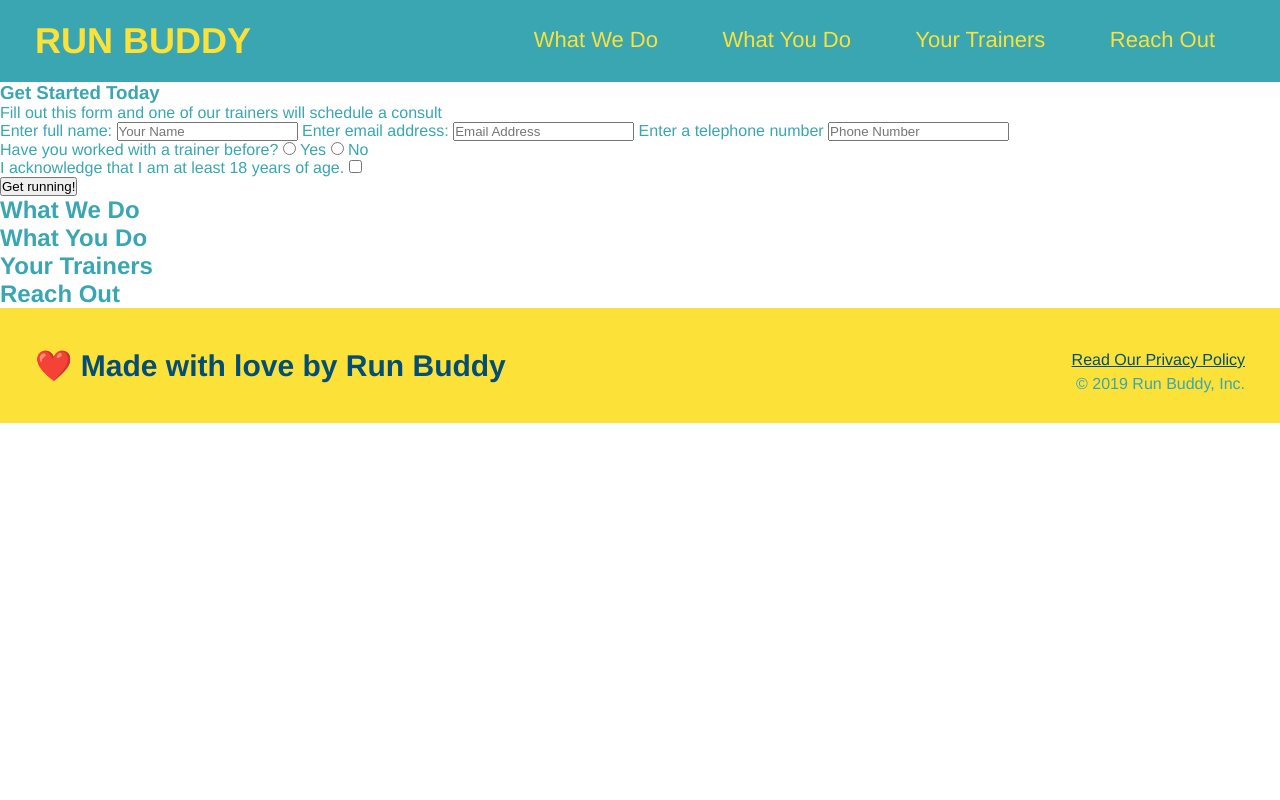
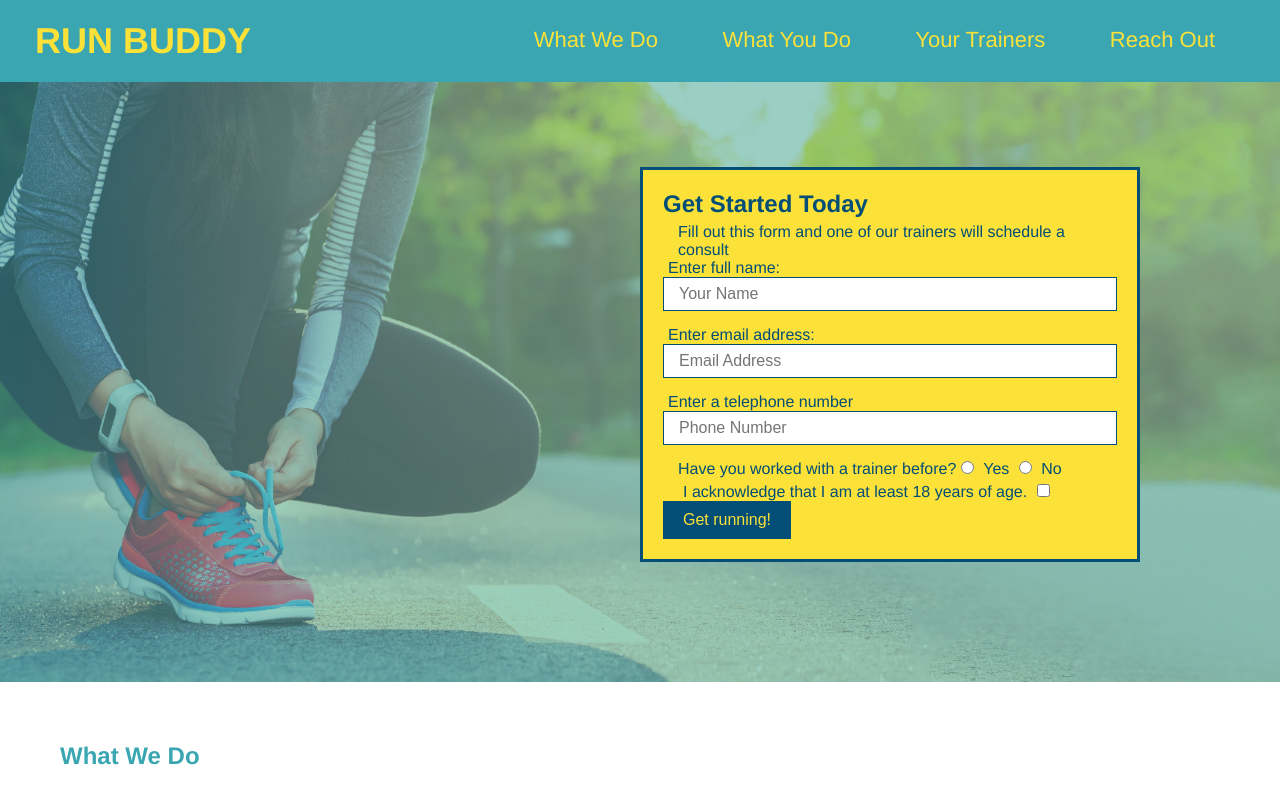
Before and after one commit to Asafran92/run-buddy, a plain HTML site: page index.html in a window 1280 px wide. Shown: the top 800 px of the page. Drawn offline with Linux system fonts and the light colour scheme.

Commit message:
additional styling added

```diff
--- a/assets/css/style.css
+++ b/assets/css/style.css
@@ -57,3 +57,51 @@ footer div {
 footer a {
     color: #024e76;
 }
+section {
+    padding: 60px;
+}
+/* Hero Style Start */
+.hero {
+    background-image: url("../images/hero-bg.jpg");
+    height: 600px;
+    background-size: cover;
+    background-position: center;
+    position: relative;
+}
+/* Hero Style End */
+.hero-form {
+    border: solid 3px #024e76;
+    background-color: #fce138;
+    padding: 20px;
+    width: 500px;
+    color: #024e76;
+    position: absolute;
+    bottom: 120px;
+    right: 140px;
+}
+.hero-form h3 {
+    font-size: 24px;
+    margin: 0;
+}
+.hero-form p {
+    margin: 5px 15px 0;
+}
+.form-input {
+    border: 1px solid #024e76;
+    display: block;
+    padding: 7px 15px;
+    font-size: 16px;
+    color: #024e76;
+    width: 100%;
+    margin-bottom: 15px;
+}
+.hero-form label {
+    margin: 0 5px;
+}
+.hero-form button {
+    color: #fce138;
+    background-color: #024e76;
+    border: none;
+    padding: 10px 20px;
+    font-size: 16px;
+  }
--- a/index.html
+++ b/index.html
@@ -31,18 +31,18 @@
                 </ul>
             </nav>
         </header>
-            <section>
-                <div>
+            <section class="hero">
+                <div class="hero-form">
                     <h3>Get Started Today</h3>
                     <p>Fill out this form and one of our trainers will schedule a consult</p>
                 <!--Add form element-->
                     <form>
-                     <label for="name">Enter full name:</label>
-                     <input type="text" placeholder="Your Name" name="name" id=""name" />
+                        <label for="name">Enter full name:</label>
+                        <input type="text" placeholder="Your Name" name="name" id="name" class="form-input"/>
                         <label for="email">Enter email address:</label>
-                         <input type="email" placeholder="Email Address" name="email" id="email" />
+                         <input type="email" placeholder="Email Address" name="email" id="email" class="form-input"/>
                          <label for="phone">Enter a telephone number</label>
-                         <input type="tel" placeholder="Phone Number" name="phone" id="phone" />
+                         <input type="tel" placeholder="Phone Number" name="phone" id="phone" class="form-input"/>
                         <p>
                              Have you worked with a trainer before?
                             <input type="radio" name="trainer-confirm" id="trainer-yes" />
```
Also changed, not shown: assets/images/hero-bg.jpg (added).
